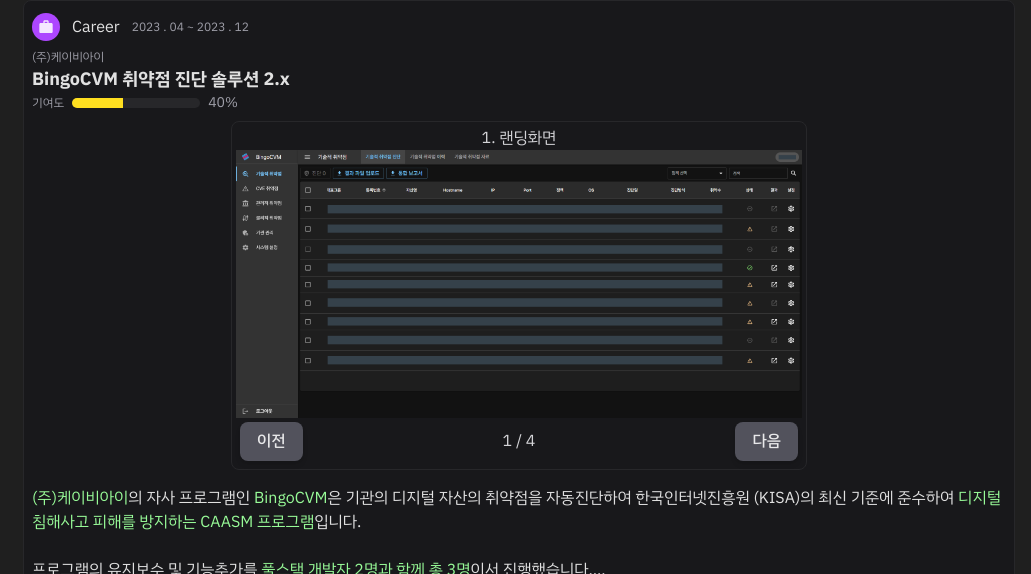
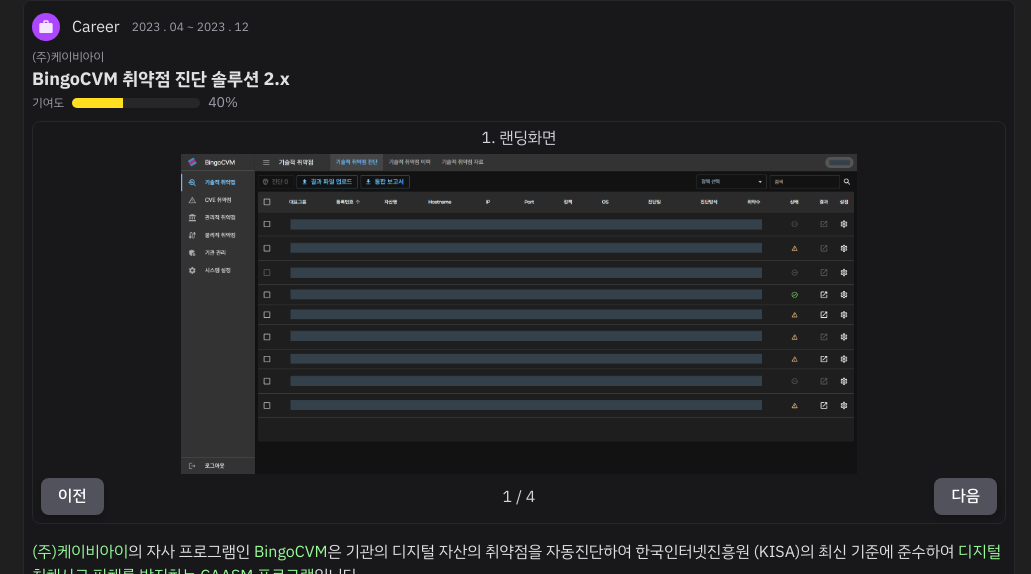
Before and after one commit to code-zeen/code-zeen.github.io, a React (Vite) app: page / in a window 1280 px wide. Shown: the part 1460-2034 px from the top of the page, without its empty margins (121-1152 px from the left). Built offline with nearby package versions, Linux system fonts and the light colour scheme.

Commit message:
adjust `<ImageSlide>` size & layout

```diff
--- a/src/components/specific/about-projects/ProjectImageSlide.tsx
+++ b/src/components/specific/about-projects/ProjectImageSlide.tsx
@@ -15,35 +15,29 @@
   }
 
   return (
-    <div className="flex flex-col w-full max-w-xl mx-auto p-1 rounded-lg border border-zinc-800">
-      <div className="overflow-hidden relative">
+    <div className="flex flex-col w-full mx-auto p-1 rounded-lg border border-zinc-800">
+      <div className="overflow-hidden relative max-h-96"> {/* limit by height */}
         <div
           className="flex transition-transform duration-300"
           style={{ transform: `translateX(-${currentIndex * 100}%)` }}
         >
           {project.imageSlide.map((slide, index) => (
-            <div key={index} className="w-full flex-shrink-0">
-              <span className="flex justify-center text-zinc-300">{slide.caption}</span>
-              <img src={slide.image} alt={`Slide ${index + 1}`} className="w-full h-auto" />
+            <div key={index} className="w-full flex-shrink-0 flex flex-col items-center justify-center max-h-96">
+              <span className="text-zinc-300 mb-1">{slide.caption}</span>
+              <img
+                src={slide.image}
+                alt={`Slide ${index + 1}`}
+                className="h-full max-h-80 object-contain"
+              />
             </div>
           ))}
         </div>
       </div>
 
       <div className="flex justify-between items-center p-1">
-        <button
-          onClick={prevSlide}
-          className="bg-zinc-600  rounded-full shadow-md"
-        >
-          이전
-        </button>
-        <span className="text-zinc-300">{currentIndex + 1} / {project.imageSlide?.length}</span>
-        <button
-          onClick={nextSlide}
-          className="bg-zinc-600  rounded-full shadow-md"
-        >
-          다음
-        </button>
+        <button onClick={prevSlide} className="bg-zinc-600 rounded-full shadow-md px-2 py-1 text-sm text-white">이전</button>
+        <span className="text-zinc-300">{currentIndex + 1} / {project.imageSlide.length}</span>
+        <button onClick={nextSlide} className="bg-zinc-600 rounded-full shadow-md px-2 py-1 text-sm text-white">다음</button>
       </div>
     </div>
   )
```
